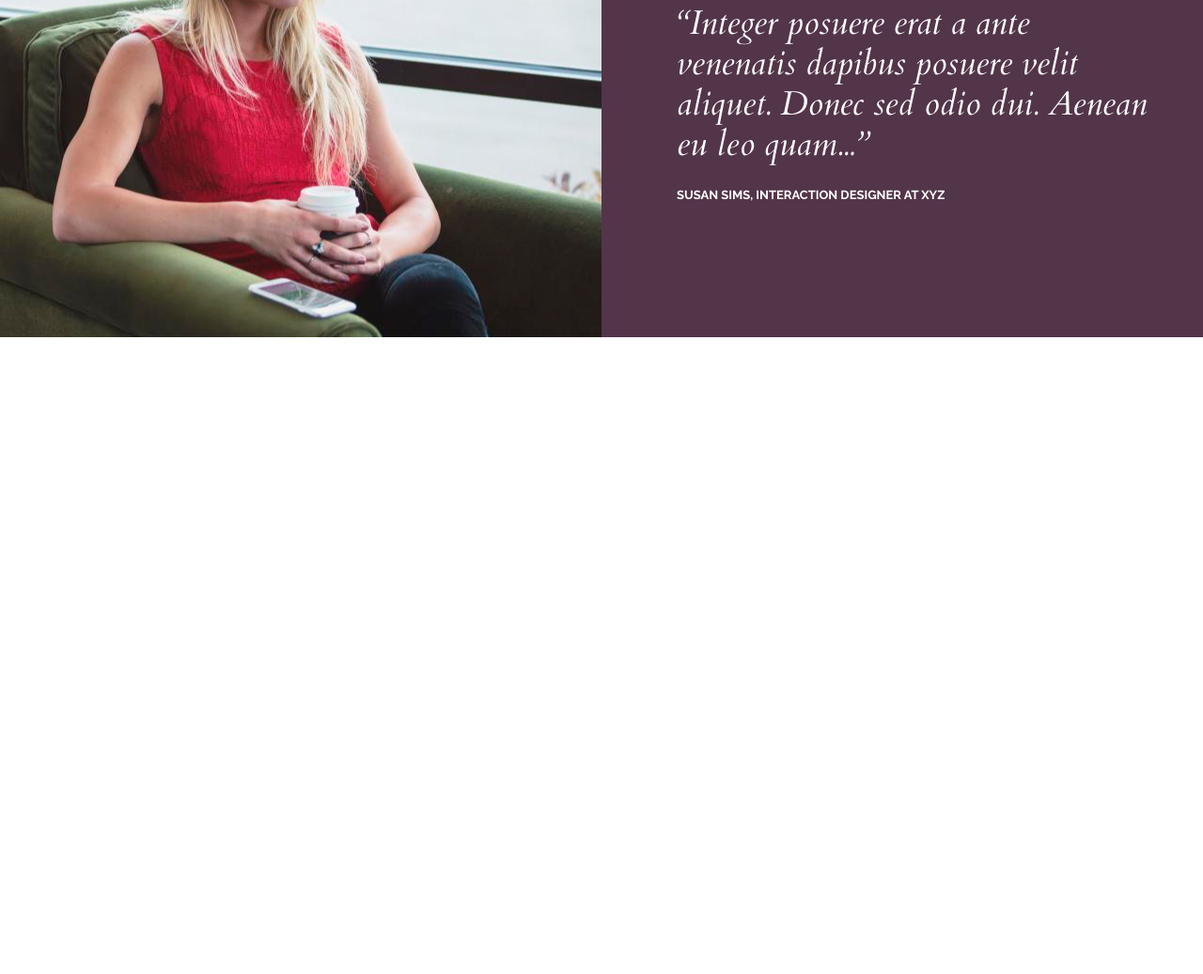
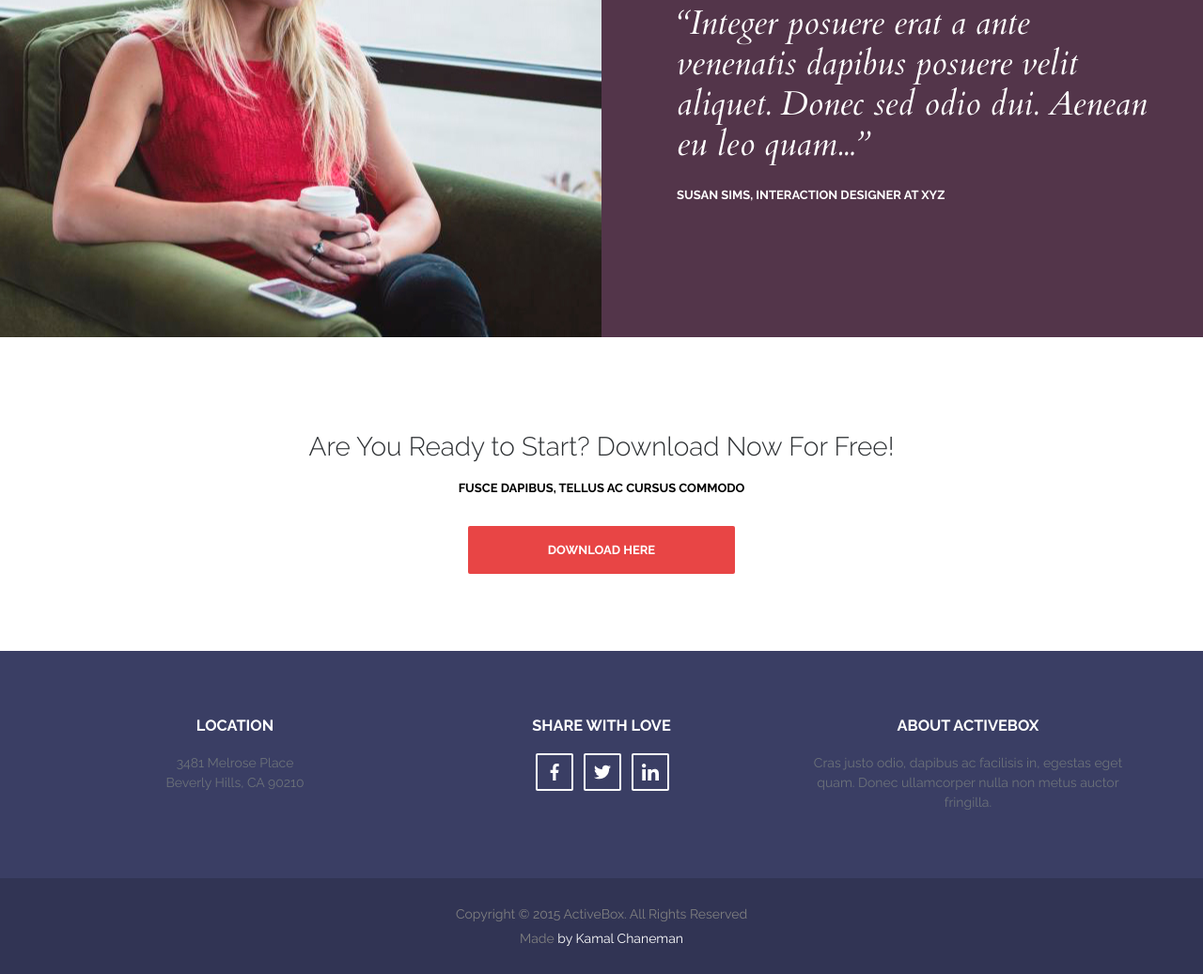
Before and after one commit to Maximovix/ActiveBox-Template-Site2, a plain HTML site: page index.html in a window 1280 px wide. Shown: the part 3038-4075 px from the top of the page at 94% size. Before the commit the page ends 3397 px from the top, so only its background shows below. Drawn offline with nearby package versions, Linux system fonts and the light colour scheme.

Commit message:
Download, Info and Footer

```diff
--- a/assets/style/style.css
+++ b/assets/style/style.css
@@ -289,6 +289,10 @@ p {
 	display: flex;
 }
 
+.social_footer {
+	justify-content: center;
+}
+
 .social_item {
 	display: flex;
 	justify-content: center;
@@ -303,6 +307,14 @@ p {
 	transition: background .3s linear;
 }
 
+.social_footer
+.social_item {
+	background-color: transparent;
+	border: 2px solid #fff;
+	margin-left: 7px;
+	border-radius: 2px;
+}
+
 .social_item:hover {
 	background-color: #e8ecee;
 }
@@ -315,9 +327,20 @@ p {
 	transition: fill .3s linear;
 }
 
+.social_footer
+.social_icon {
+	fill: #fff;
+}
+
 .social_item:hover
 .social_icon {
 	fill: #e84545;
+}
+
+.social_footer
+.social_item:hover
+.social_icon {
+	fill: #3a3e64;
 }
 
 /* Clients */
@@ -371,6 +394,80 @@ p {
 	margin-top: 25px;
 }
 
+/* Download */
+.download_inner {
+	padding: 100px 0;
+	text-align: center;
+}
 
-/* font-family: 'Open Sans', sans-serif;
-font-family: 'Raleway', sans-serif;  */
+.download_title {
+	font-size: 28px;
+	font-weight: 300;
+	color: #2d3033;
+}
+
+.download_text {
+	font-size: 13px;
+	font-weight: 700;
+	color: #000;
+
+	margin-top: 20px;
+	text-transform: uppercase;
+}
+
+.intro_submit.download {
+	margin-top: 50px;
+}
+
+.intro_link.download {
+	padding: 18px 85px;
+	text-align: center;
+}
+
+/* Info */
+.info {
+	background-color: #3a3e64;
+}
+
+.info_inner {
+	padding: 70px 0 70px;
+	display: flex;
+	flex-wrap: wrap;
+}
+
+.info_item {
+	width: 33.33333%;
+
+	text-align: center;
+}
+
+.info_title {
+	font-weight: 700;
+	color: #fff;
+
+	margin-bottom: 20px;
+	text-transform: uppercase;
+}
+
+.info_text {
+	color: rgba(255,255,255,0,5);
+	padding: 0 20px;
+	line-height: 1.5;
+}
+
+/* Footer */
+.footer {
+	padding: 30px 0 20px;
+
+	background-color: #313454;
+	text-align: center;
+}
+
+.footer_text {
+	margin-bottom: 10px;
+	color: #808080;
+}
+
+span.by {
+	color: #fff;
+}
--- a/index.html
+++ b/index.html
@@ -4,7 +4,7 @@
 	<meta charset="utf-8">
 	<link rel="short icon" type="image/x-icon" href="assets/images/Features/ready.png">
 	<link rel="stylesheet" type="text/css" href="assets/style/style.css">
-	<link href="https://fonts.googleapis.com/css?family=Open+Sans:400,600i,700|Raleway:400,600i,700&display=swap&subset=cyrillic-ext" rel="stylesheet">
+	<link href="https://fonts.googleapis.com/css?family=Open+Sans:400,600i,700|Raleway:300,400,600i,700&display=swap&subset=cyrillic-ext" rel="stylesheet">
 	<link href="https://fonts.googleapis.com/css?family=Cardo:400i&display=swap" rel="stylesheet">
 	<title>ActiveBox</title>
 </head>
@@ -305,5 +305,79 @@
 			</div>
 		</div> <!-- container -->
 	</div>	<!-- clients	 -->
+
+	<div class="container">
+		<div class="download">
+			<div class="download_inner">
+				<div class="download_title">
+					<p>Are You Ready to Start? Download Now For Free!</p>
+				</div>
+				<div class="download_text">
+					<p>Fusce dapibus, tellus ac cursus commodo</p>
+				</div>
+				<div class="intro_submit download">
+					<a class="intro_link download" href="#">Download Here</a>
+				</div>
+			</div>
+		</div> <!-- download -->
+	</div>
+
+	<div class="info">
+		<div class="container">
+			<div class="info_inner">
+				<div class="info_item">
+					<div class="info_title">
+						<h3>Location</h3>
+					</div>
+					<div class="info_text">
+						<div>3481 Melrose Place</div>
+						<div>Beverly Hills, CA 90210</div>
+					</div>
+				</div>
+				<div class="info_item">
+					<div class="info_title">
+						<h3>Share with Love</h3>
+					</div>
+					<div class="info_text">
+						<div class="social social_footer">
+							<a target="_blank" class="social_item" href="#">
+								<svg class="social_icon">
+									<use xlink:href="#facebook"></use>
+								</svg>
+							</a>
+							<a target="_blank" class="social_item" href="#">
+								<svg class="social_icon">
+									<use xlink:href="#twitter"></use>
+								</svg>
+							</a>
+							<a target="_blank" class="social_item" href="#">
+								<svg class="social_icon">
+									<use xlink:href="#linkedin"></use>
+								</svg>
+							</a>
+					</div>
+					</div>
+				</div>
+				<div class="info_item">
+					<div class="info_title">
+						<h3>About ActiveBox</h3>
+					</div>
+					<div class="info_text">
+						Cras justo odio, dapibus ac facilisis in, egestas eget quam. Donec ullamcorper nulla non metus auctor fringilla.
+					</div>
+				</div>
+			</div>
+		</div>
+	</div>	<!-- info -->
+	<footer class="footer">
+		<div class="container">
+			<div class="footer_text">
+				Copyright © 2015 ActiveBox. All Rights Reserved
+			</div>
+			<div class="footer_text">
+				Made <span class="by">by Kamal Chaneman</span>
+			</div>
+		</div>
+	</footer>
 </body>
 </html>
```
